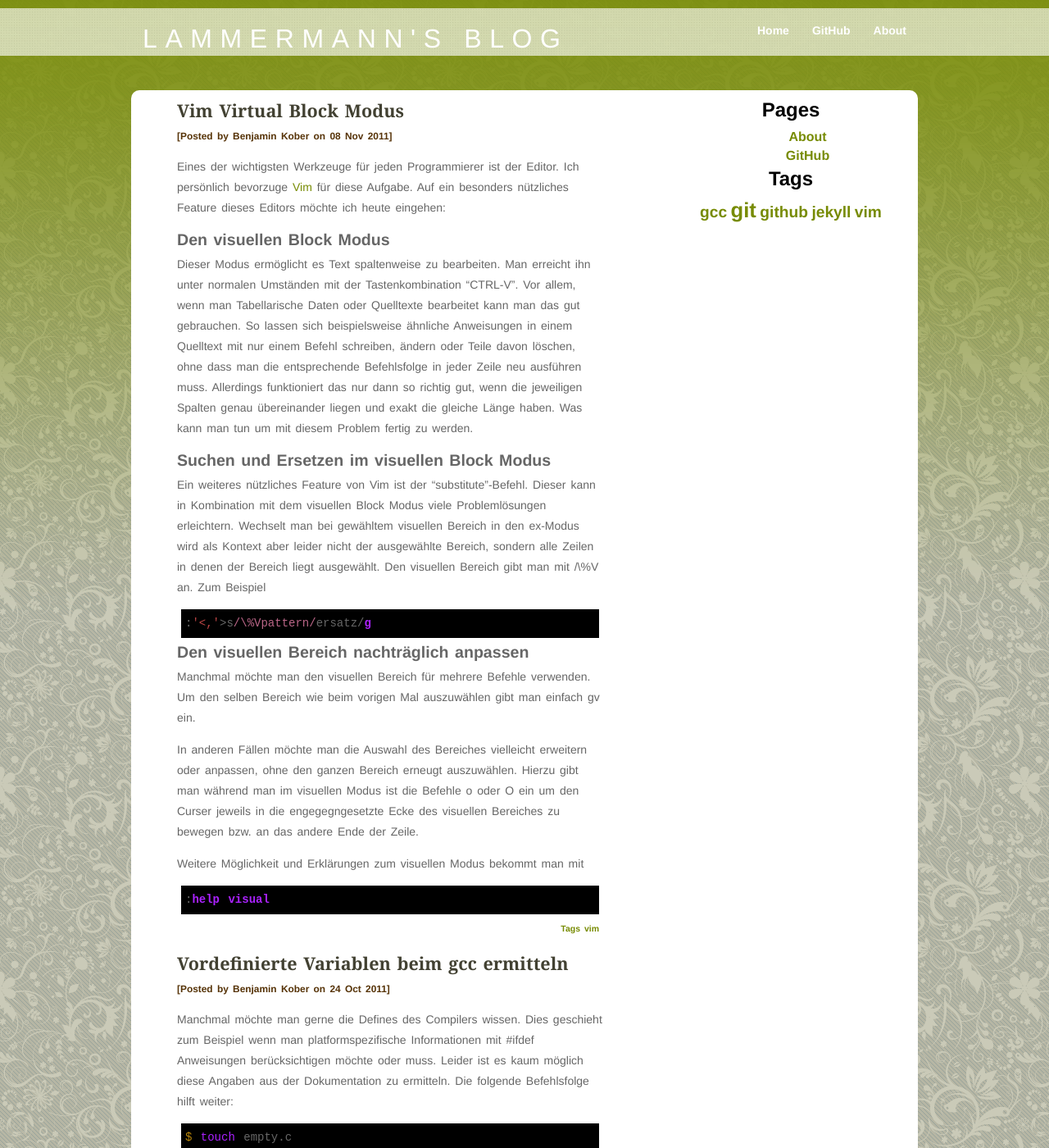
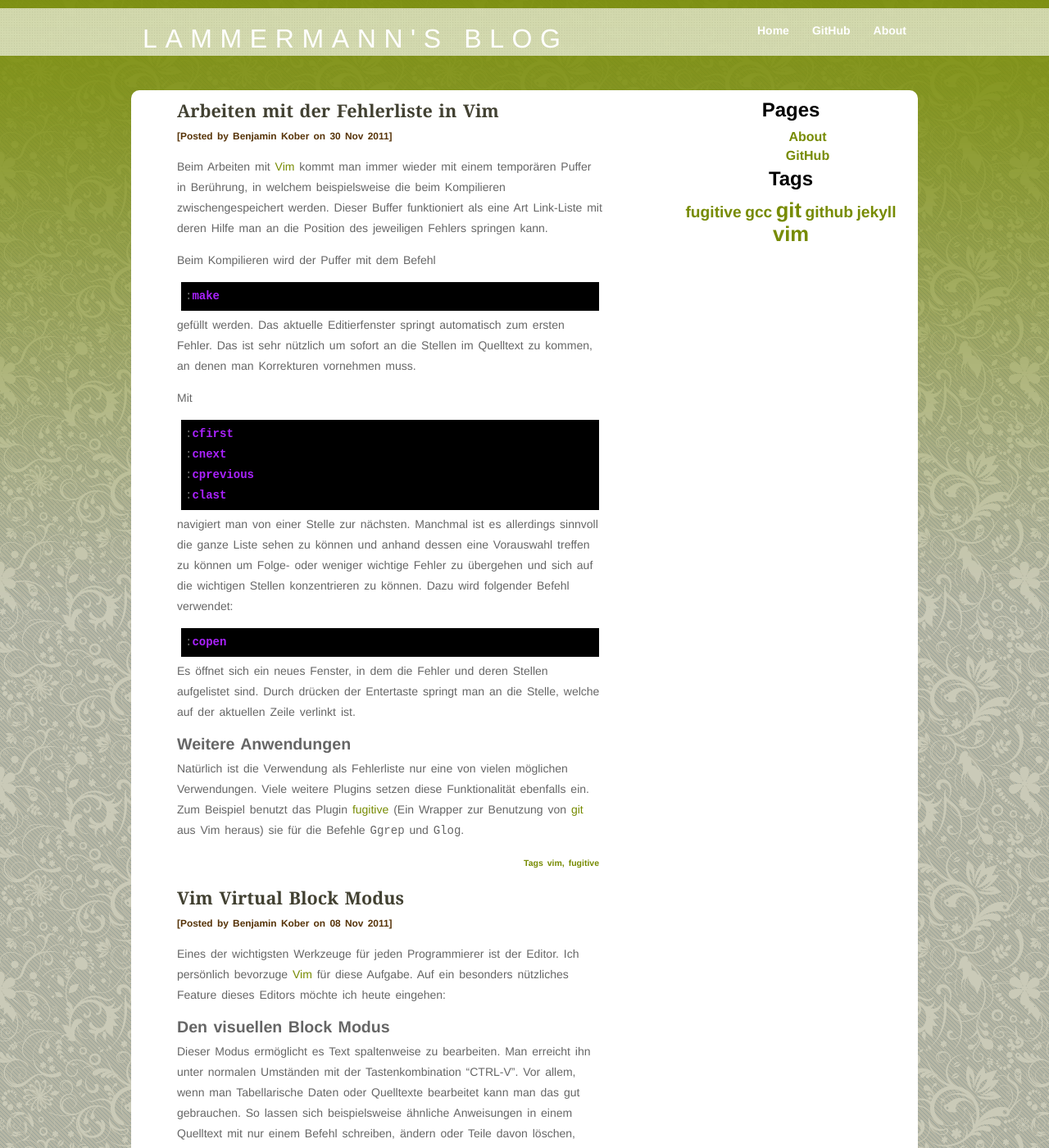
Before and after one commit to lammermann/lammermann.github.com, a Jekyll site: the page built from index.html, in a window 1280 px wide and 1400 px high. Shown: the whole window at 82% size. Built offline with Jekyll 4.4.1, drawn with Linux system fonts in a browser that asks for light colours; the list of posts is cut into pages by our own code.

Commit message:
quickfix für vim erklärt

```diff
--- /dev/null
+++ b/_posts/2011-11-30-arbeiten-mit-der-fehlerliste-in-vim.markdown
@@ -0,0 +1,53 @@
+---
+layout: post
+title: "Arbeiten mit der Fehlerliste in Vim"
+tags:
+  - vim
+  - fugitive
+---
+Beim Arbeiten mit [Vim](http://www.vim.org) kommt man immer wieder mit einem
+temporären Puffer in Berührung, in welchem beispielsweise die beim Kompilieren
+zwischengespeichert werden. Dieser Buffer funktioniert als eine Art Link-Liste
+mit deren Hilfe man an die Position des jeweiligen Fehlers springen kann.
+
+Beim Kompilieren wird der Puffer mit dem Befehl
+
+{% highlight vim %}
+:make
+{% endhighlight %}
+
+gefüllt werden. Das aktuelle Editierfenster springt automatisch zum ersten
+Fehler.  Das ist sehr nützlich um sofort an die Stellen im Quelltext zu kommen,
+an denen man Korrekturen vornehmen muss.
+
+Mit
+
+{% highlight vim %}
+:cfirst
+:cnext
+:cprevious
+:clast
+{% endhighlight %}
+
+navigiert man von einer Stelle zur nächsten. Manchmal ist es allerdings
+sinnvoll die ganze Liste sehen zu können und anhand dessen eine Vorauswahl
+treffen zu können um Folge- oder weniger wichtige Fehler zu übergehen und sich
+auf die wichtigen Stellen konzentrieren zu können. Dazu wird folgender Befehl
+verwendet:
+
+{% highlight vim %}
+:copen
+{% endhighlight %}
+
+Es öffnet sich ein neues Fenster, in dem die Fehler und deren Stellen
+aufgelistet sind. Durch drücken der Entertaste springt man an die Stelle,
+welche auf der aktuellen Zeile verlinkt ist.
+
+Weitere Anwendungen
+-------------------
+Natürlich ist die Verwendung als Fehlerliste nur eine von vielen möglichen
+Verwendungen. Viele weitere Plugins setzen diese Funktionalität ebenfalls ein.
+Zum Beispiel benutzt das Plugin
+[fugitive](https://github.com/tpope/vim-fugitive) (Ein Wrapper zur Benutzung
+von [git](http://git-scm.com) aus Vim heraus) sie für die Befehle `Ggrep` und
+`Glog`.
--- a/tags.html
+++ b/tags.html
@@ -8,7 +8,7 @@ title: Tags
     {% assign posts = tag[1] %}
     <div class="post">
       <h2 id={{ name }} class='post-title'>
-          <a href='/tags.html#{{name}}'>{{ name }}</a>
+        <a href='/tags.html#{{name}}'>{{ name }}</a>
       </h2>
       <div class='post-text'>
       <ul>
```
